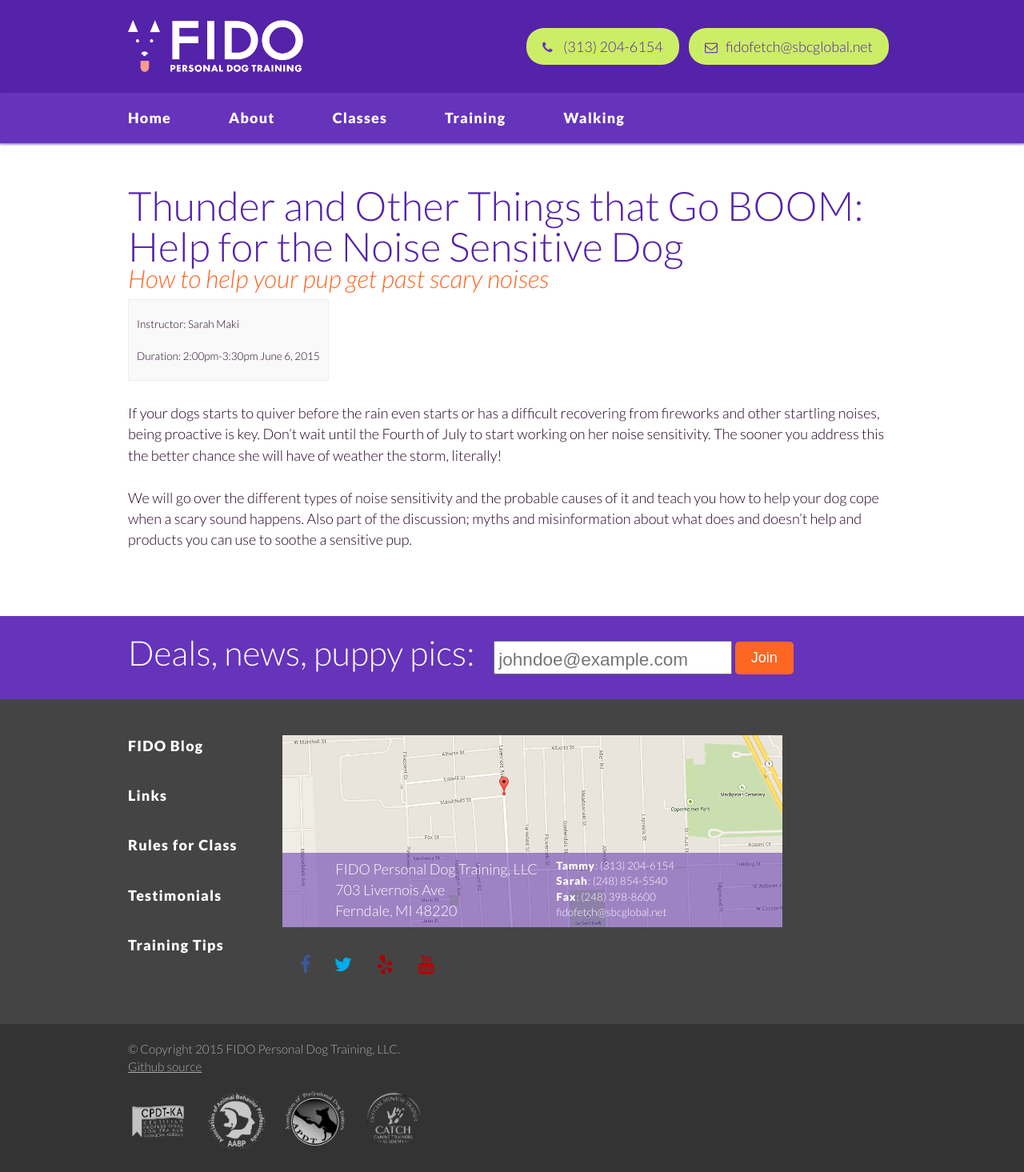
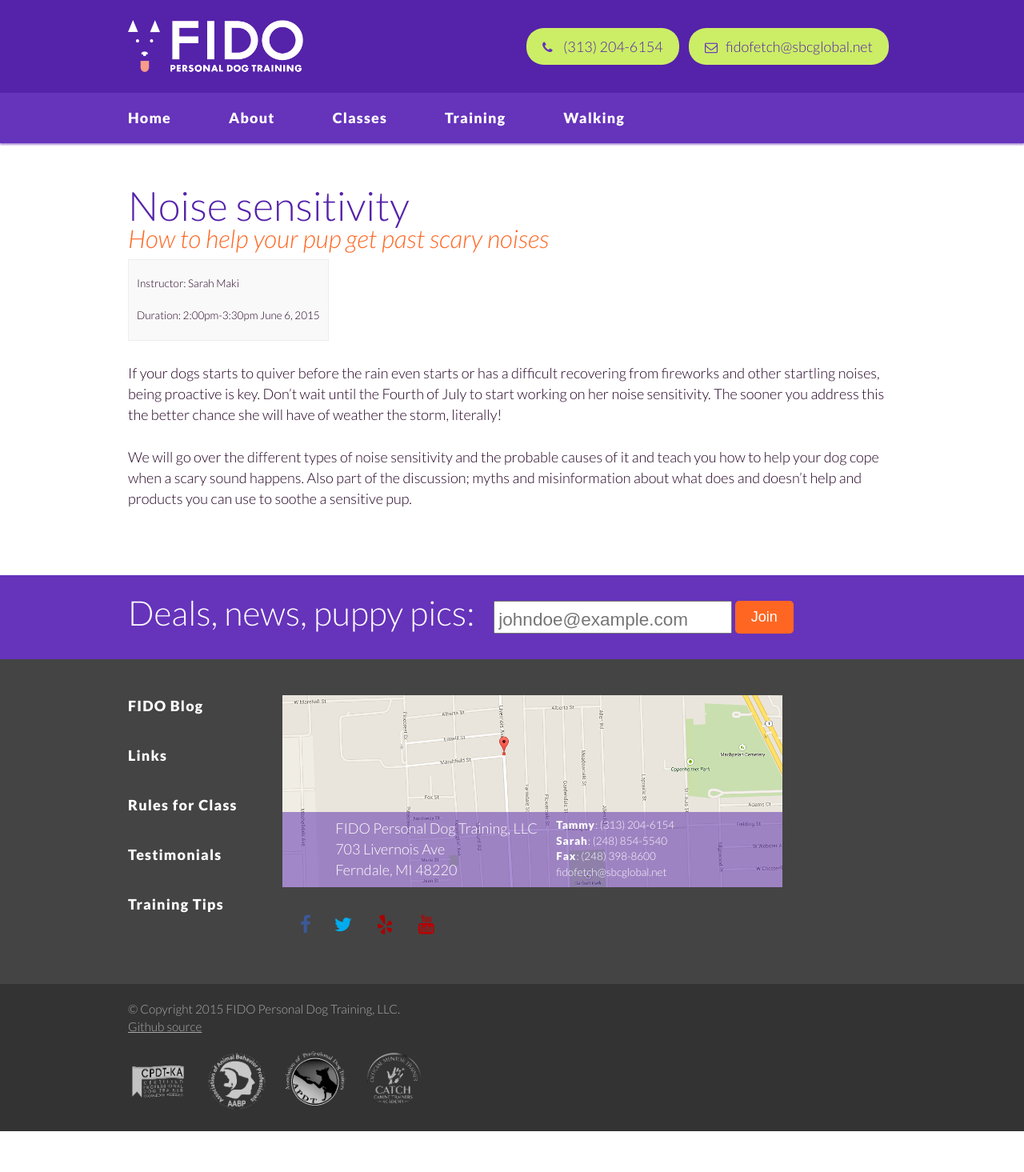
Before and after one commit to fidodogtraining/fidodogtraining.github.io, a Jekyll site: the page built from _classes/seminars/noise-sensitivity.md, in a window 1280 px wide. Shown: the whole page at 80% size. Built offline with Jekyll 4.4.1, drawn with Linux system fonts in a browser that asks for light colours; Markdown is read by kramdown in place of the engine named in the settings; after the commit the page ends 1414 px from its top, so only the background shows below that.

Commit message:
Shorten title

```diff
--- a/_classes/seminars/noise-sensitivity.md
+++ b/_classes/seminars/noise-sensitivity.md
@@ -1,5 +1,5 @@
 ---
-title: "Thunder and Other Things that Go BOOM: Help for the Noise Sensitive Dog"
+title: "Noise sensitivity"
 tagline: "How to help your pup get past scary noises"
 trainer: Sarah Maki
 duration: "2:00pm-3:30pm June 6, 2015"
```
